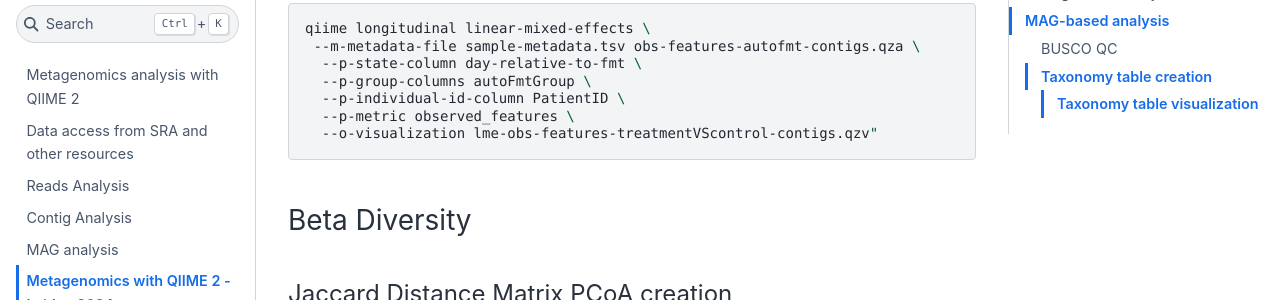
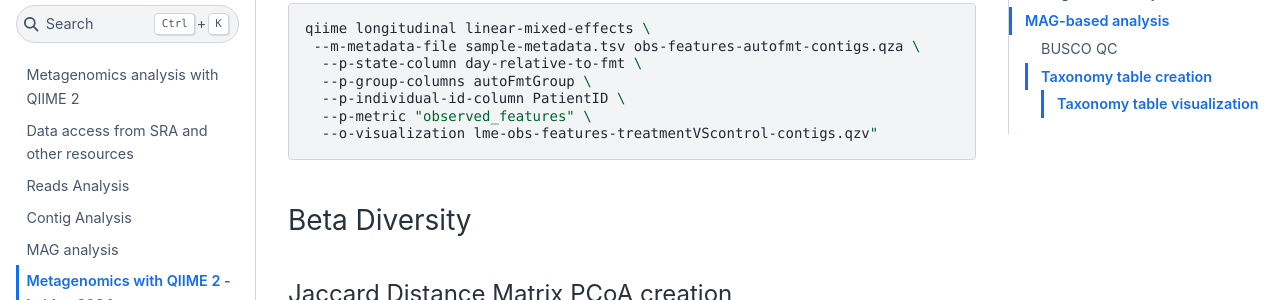
Before and after one commit to caporaso-lab/q2-books, a Jupyter Book: the page built from q2-metagenomics/book/80-leiden-workshop.md, in a window 1280 px wide and 900 px high, scrolled down 4107 px. Shown: the part 152-452 px from the top of the window. Built offline with Jupyter Book 1.0.4 settings and Sphinx 7.4.7 and the Sphinx Book theme 1.1.4, drawn with Linux system fonts in a browser that asks for light colours.

````diff
--- a/q2-metagenomics/book/80-leiden-workshop.md
+++ b/q2-metagenomics/book/80-leiden-workshop.md
@@ -167,7 +167,7 @@ qiime longitudinal linear-mixed-effects \
   --p-state-column day-relative-to-fmt \
   --p-group-columns autoFmtGroup \
   --p-individual-id-column PatientID \
-  --p-metric observed_features \
+  --p-metric "observed_features" \
   --o-visualization lme-obs-features-treatmentVScontrol-contigs.qzv"
 ```
 
````
